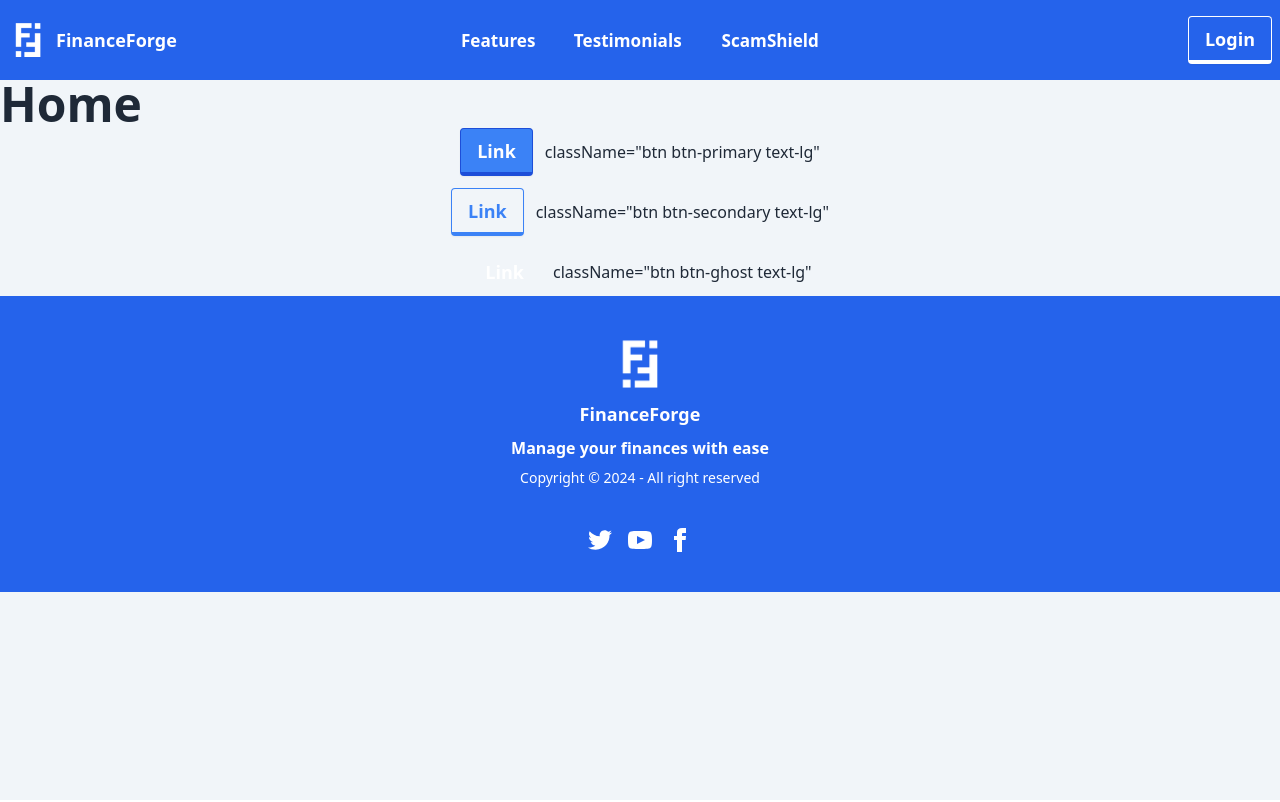
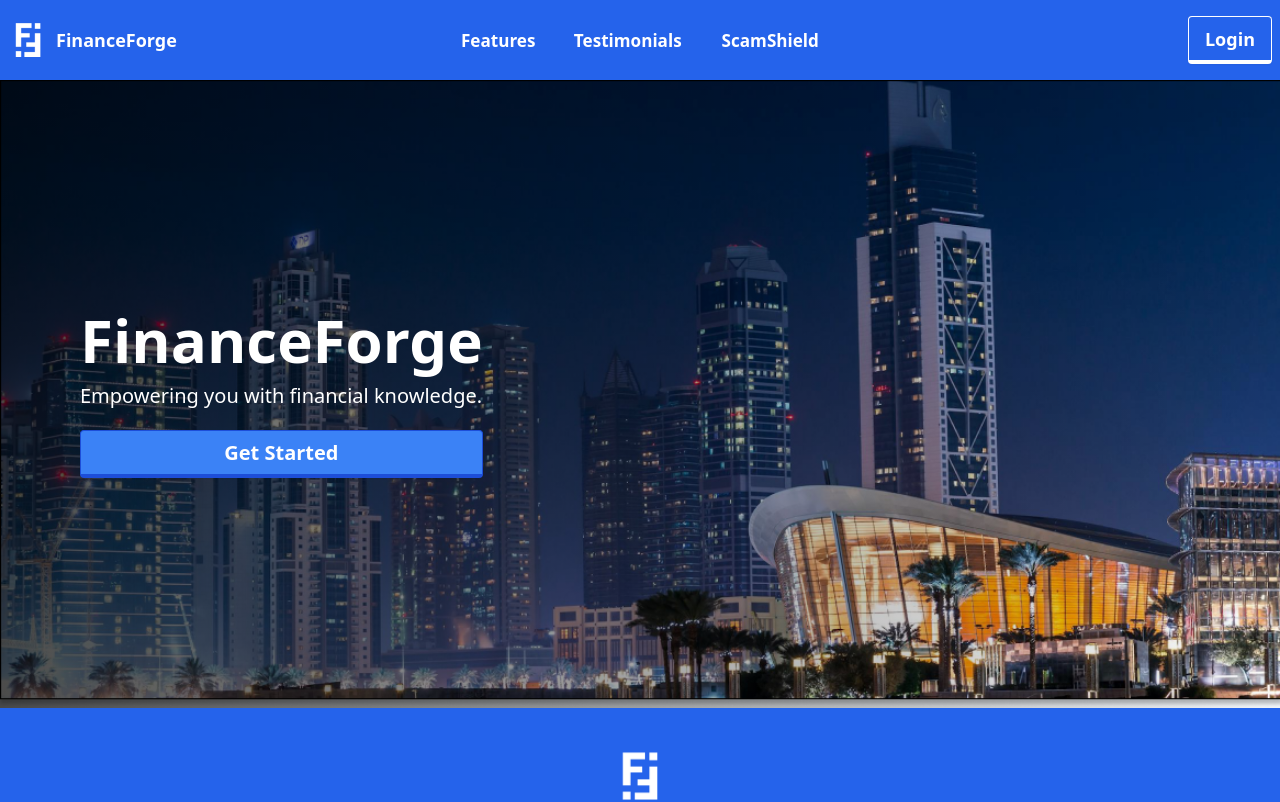
Before and after one commit to Jx1126/asp-final, a React (Vite) app: page / in a window 1280 px wide. Shown: the top 802 px of the page. Built offline with nearby package versions, Linux system fonts and the light colour scheme.

Commit message:
Added hero sectio

```diff
--- a/src/components/home/Home.tsx
+++ b/src/components/home/Home.tsx
@@ -1,26 +1,22 @@
+import hero from "/home_hero.png?url";
+
 function Home() {
   return (
-    <div>
-      <h1 className="font-bold text-5xl" >Home</h1>
+    <>
+      <div className="relative w-auto h-auto">
+        <img src={hero} alt="Hero image" className="w-full object-cover" />
+        <div className="absolute inset-0 bg-gradient-to-r from-black/70" />
 
-      <div className="flex flex-col items-center justify-center gap-3">
-        <div className="flex gap-3 items-center">
-          <a href="#" className="btn btn-primary text-lg">Link</a>
-          <p>className="btn btn-primary text-lg"</p>
-        </div>
-
-        <div className="flex gap-3 items-center">
-          <a href="#" className="btn btn-secondary text-lg">Link</a>
-          <p>className="btn btn-secondary text-lg"</p>
-        </div>
-
-        <div className="flex gap-3 items-center">
-          <a href="#" className="btn btn-ghost text-lg">Link</a>
-          <p>className="btn btn-ghost text-lg"</p>
+        <div className="absolute inset-0 flex items-center ml-20">
+          <div className="text-white">
+            <h1 className="text-4xl md:text-6xl font-bold">FinanceForge</h1>
+            <p className="text-lg mt-3 md:text-xl">Empowering you with financial knowledge.</p>
+            <button className="btn btn-primary mt-5 w-full !font-semibold text-xl">Get Started</button>
+          </div>
         </div>
       </div>
 
-    </div>
+    </>
   )
 }
 
--- a/src/css/output.css
+++ b/src/css/output.css
@@ -862,6 +862,19 @@ html {
   }
 }
 
+.hero {
+  display: grid;
+  width: 100%;
+  place-items: center;
+  background-size: cover;
+  background-position: center;
+}
+
+.hero > * {
+  grid-column-start: 1;
+  grid-row-start: 1;
+}
+
 .link {
   cursor: pointer;
   text-decoration-line: underline;
@@ -1275,6 +1288,10 @@ html {
   }
 }
 
+.btn-wide {
+  width: 16rem;
+}
+
 .menu-horizontal {
   display: inline-flex;
   flex-direction: row;
@@ -1313,10 +1330,34 @@ html {
   box-shadow: var(--tw-ring-offset-shadow, 0 0 #0000), var(--tw-ring-shadow, 0 0 #0000), var(--tw-shadow);
 }
 
+.absolute {
+  position: absolute;
+}
+
+.relative {
+  position: relative;
+}
+
+.inset-0 {
+  inset: 0px;
+}
+
 .ml-2 {
   margin-left: 0.5rem;
 }
 
+.ml-20 {
+  margin-left: 5rem;
+}
+
+.mt-5 {
+  margin-top: 1.25rem;
+}
+
+.mt-3 {
+  margin-top: 0.75rem;
+}
+
 .flex {
   display: flex;
 }
@@ -1341,28 +1382,32 @@ html {
   width: 3.5rem;
 }
 
+.w-auto {
+  width: auto;
+}
+
+.w-full {
+  width: 100%;
+}
+
 .grid-flow-col {
   grid-auto-flow: column;
 }
 
-.flex-col {
-  flex-direction: column;
-}
-
 .items-center {
   align-items: center;
 }
 
-.justify-center {
-  justify-content: center;
-}
-
-.gap-3 {
-  gap: 0.75rem;
-}
-
 .gap-4 {
   gap: 1rem;
+}
+
+.gap-y-3 {
+  row-gap: 0.75rem;
+}
+
+.gap-y-10 {
+  row-gap: 2.5rem;
 }
 
 .\!border-white {
@@ -1380,8 +1425,23 @@ html {
   background-color: rgb(37 99 235 / var(--tw-bg-opacity));
 }
 
+.bg-gradient-to-r {
+  background-image: linear-gradient(to right, var(--tw-gradient-stops));
+}
+
+.from-black\/70 {
+  --tw-gradient-from: rgb(0 0 0 / 0.7) var(--tw-gradient-from-position);
+  --tw-gradient-to: rgb(0 0 0 / 0) var(--tw-gradient-to-position);
+  --tw-gradient-stops: var(--tw-gradient-from), var(--tw-gradient-to);
+}
+
 .fill-current {
   fill: currentColor;
+}
+
+.object-cover {
+  -o-object-fit: cover;
+     object-fit: cover;
 }
 
 .p-10 {
@@ -1402,6 +1462,11 @@ html {
   line-height: 2.25rem;
 }
 
+.text-4xl {
+  font-size: 2.25rem;
+  line-height: 2.5rem;
+}
+
 .text-5xl {
   font-size: 3rem;
   line-height: 1;
@@ -1417,12 +1482,47 @@ html {
   line-height: 1.75rem;
 }
 
+.text-2xl {
+  font-size: 1.5rem;
+  line-height: 2rem;
+}
+
+.text-xl {
+  font-size: 1.25rem;
+  line-height: 1.75rem;
+}
+
 .font-bold {
   font-weight: 700;
 }
 
 .font-semibold {
   font-weight: 600;
+}
+
+.font-normal {
+  font-weight: 400;
+}
+
+.font-thin {
+  font-weight: 100;
+}
+
+.\!font-normal {
+  font-weight: 400 !important;
+}
+
+.\!font-bold {
+  font-weight: 700 !important;
+}
+
+.\!font-semibold {
+  font-weight: 600 !important;
+}
+
+.\!text-white {
+  --tw-text-opacity: 1 !important;
+  color: rgb(255 255 255 / var(--tw-text-opacity)) !important;
 }
 
 .text-red-500 {
@@ -1433,11 +1533,6 @@ html {
 .text-white {
   --tw-text-opacity: 1;
   color: rgb(255 255 255 / var(--tw-text-opacity));
-}
-
-.\!text-white {
-  --tw-text-opacity: 1 !important;
-  color: rgb(255 255 255 / var(--tw-text-opacity)) !important;
 }
 
 .ease-in-out {
@@ -1529,26 +1624,6 @@ body {
   cursor: pointer;
 }
 
-.hover\:border-gray-800:hover {
-  --tw-border-opacity: 1;
-  border-color: rgb(31 41 55 / var(--tw-border-opacity));
-}
-
-.hover\:\!border-gray-800:hover {
-  --tw-border-opacity: 1 !important;
-  border-color: rgb(31 41 55 / var(--tw-border-opacity)) !important;
-}
-
-.hover\:\!border-gray-300:hover {
-  --tw-border-opacity: 1 !important;
-  border-color: rgb(209 213 219 / var(--tw-border-opacity)) !important;
-}
-
-.hover\:\!border-gray-500:hover {
-  --tw-border-opacity: 1 !important;
-  border-color: rgb(107 114 128 / var(--tw-border-opacity)) !important;
-}
-
 .hover\:\!border-gray-200:hover {
   --tw-border-opacity: 1 !important;
   border-color: rgb(229 231 235 / var(--tw-border-opacity)) !important;
@@ -1570,8 +1645,18 @@ body {
 }
 
 @media (min-width: 768px) {
+  .md\:text-6xl {
+    font-size: 3.75rem;
+    line-height: 1;
+  }
+
   .md\:text-lg {
     font-size: 1.125rem;
     line-height: 1.75rem;
   }
-}
+
+  .md\:text-xl {
+    font-size: 1.25rem;
+    line-height: 1.75rem;
+  }
+}
```
Also changed, not shown: public/home_hero.png (added).
